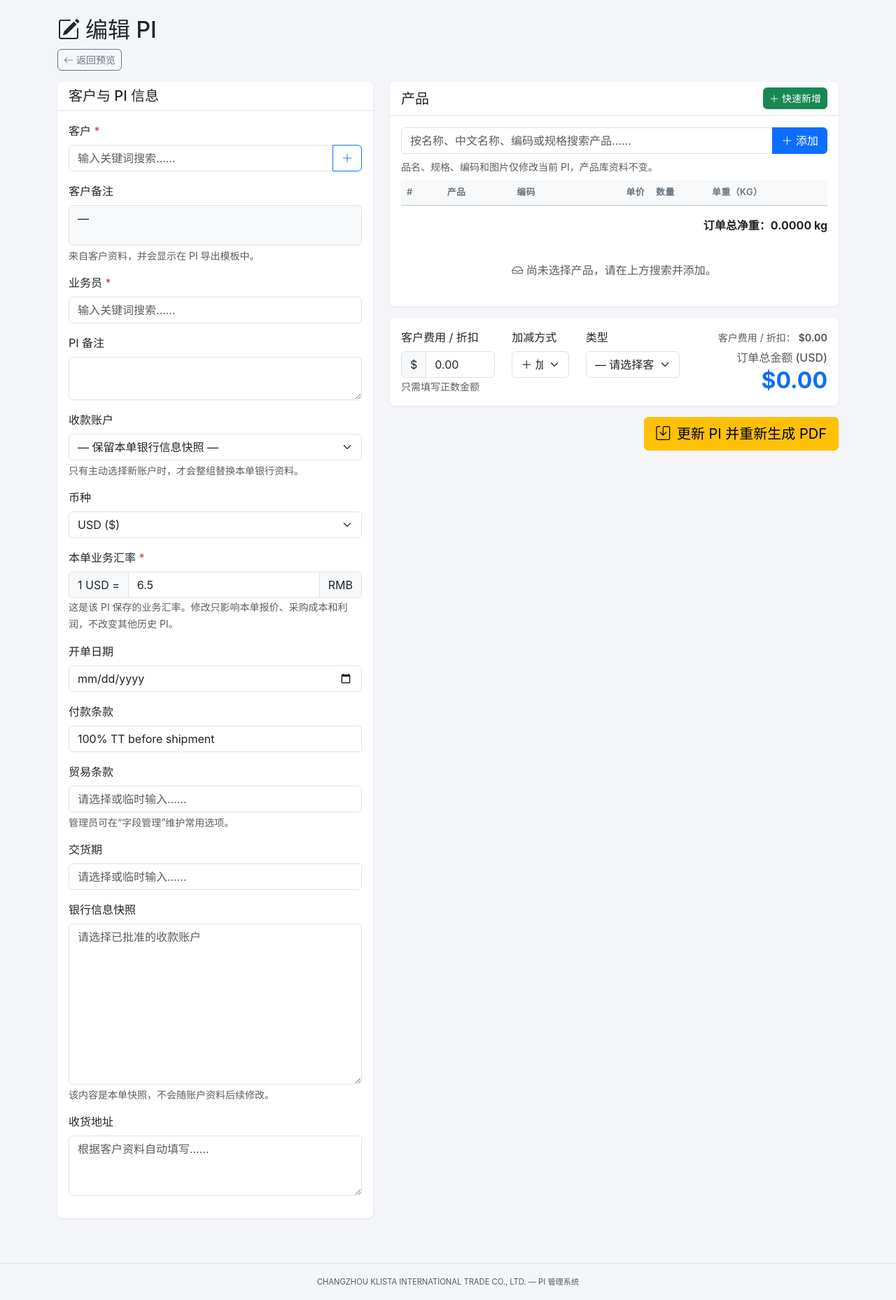
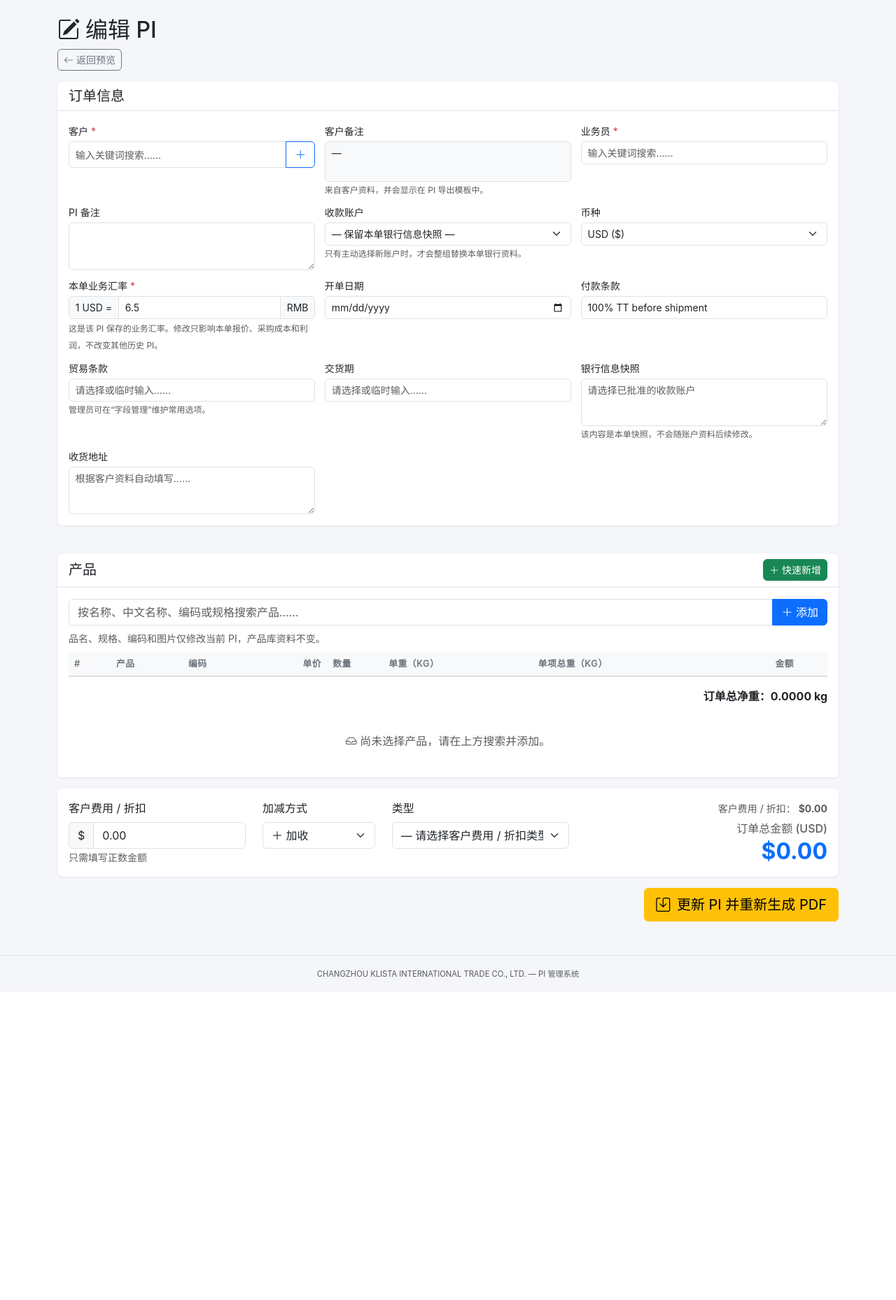
Before and after one commit to fantastic10086-commits/Myweb, a Flask app: template templates/pi_edit.html in a window 1280 px wide. Shown: the part 56-1914 px from the top of the page at 70% size. After the commit the page ends 1454 px from the top, so only its background shows below. Run offline with Flask 3, Linux system fonts and the light colour scheme; the template is opened without the code that fills it: values that come from a table or form of the project are taken from there, others are empty; data comes from the database, SQL or seed files in the repository; parts of the project's set-up code (start-up, migrations or seed data) failed here and were passed over; some libraries are stand-ins or nearby versions.

Commit message:
Stack PI editing information above full width product table

```diff
--- a/templates/pi_edit.html
+++ b/templates/pi_edit.html
@@ -3,6 +3,14 @@
 
 {% block extra_head %}
 <style>
+.pi-edit-info { display:grid; grid-template-columns:repeat(3,minmax(0,1fr)); gap:.65rem .85rem; align-items:start; }
+.pi-edit-info > .mb-3 { min-width:0; margin-bottom:0 !important; position:relative; }
+.pi-edit-info .form-label { font-size:.875rem; margin-bottom:.25rem; }
+.pi-edit-info .form-control, .pi-edit-info .form-select, .pi-edit-info .input-group-text { font-size:.875rem; padding:.3rem .55rem; }
+.pi-edit-info textarea { height:4.25rem; resize:vertical; }
+.pi-edit-info small, .pi-edit-info .form-text { font-size:.75rem; line-height:1.35; }
+@media(max-width:767px) { .pi-edit-info { grid-template-columns:1fr; } }
+
 .sel-price, .sel-qty { -moz-appearance: textfield; appearance: textfield; }
 .sel-price::-webkit-inner-spin-button, .sel-price::-webkit-outer-spin-button,
 .sel-qty::-webkit-inner-spin-button, .sel-qty::-webkit-outer-spin-button { -webkit-appearance: none; margin: 0; }
@@ -480,8 +488,8 @@
 </div>
 {% endif %}
 <form enctype="multipart/form-data" method="post" id="pi-form"><input type="hidden" name="version" value="{{ pi.version or 1 }}"><input type="hidden" name="product_order" id="product_order" value=""><div class="row g-4">
-    <div class="col-lg-5">
-        <div class="card mb-3"><div class="card-header"><h5 class="mb-0">客户与 PI 信息</h5></div><div class="card-body">
+    <div class="col-12">
+        <div class="card mb-3"><div class="card-header"><h5 class="mb-0">订单信息</h5></div><div class="card-body pi-edit-info">
             <div class="mb-3"><label class="form-label">客户 <span class="text-danger">*</span></label><div class="input-group"><input type="text" class="form-control searchable-input pi-structural-control" id="cust_search" placeholder="输入关键词搜索……" autocomplete="off" value="{{ pi.customer.name if pi.customer else '' }}"><select class="form-select d-none pi-structural-control" id="customer_id" name="customer_id" required><option value="">— 请选择客户 —</option>{% for c in customers %}<option value="{{ c.id }}" data-label="{{ c.name }}{% if c.contact_person %} - {{ c.contact_person }}{% endif %}" data-sp="{{ c.salesperson or '' }}" data-address="{{ c.address or '' }}" data-notes="{{ c.notes or '' }}" {% if pi.customer_id == c.id %}selected{% endif %}>{{ c.name }}{% if c.contact_person %} - {{ c.contact_person }}{% endif %}{% if c.country %} ({{ c.country }}){% endif %}</option>{% endfor %}</select><button type="button" class="btn btn-outline-primary pi-structural-control" data-bs-toggle="modal" data-bs-target="#quickAddCustomerModal" title="快速新增客户"><i class="bi bi-plus-lg"></i></button></div><div class="searchable-dropdown dropdown-menu w-100" id="cust_dropdown" style="max-height:200px;overflow-y:auto;"></div></div>
             <div class="mb-3"><label class="form-label">客户备注</label><div id="customer_notes_display" class="form-control bg-light" style="height:auto;min-height:58px;white-space:pre-wrap;">{{ pi.customer.notes if pi.customer and pi.customer.notes else '—' }}</div><div class="form-text">来自客户资料，并会显示在 PI 导出模板中。</div></div>
             <div class="mb-3"><label class="form-label">业务员 <span class="text-danger">*</span></label><input type="text" class="form-control searchable-input pi-structural-control" id="sp_search" placeholder="输入关键词搜索……" autocomplete="off" value="{{ pi.salesperson }}"><select class="form-select d-none pi-structural-control" id="pi_salesperson" name="salesperson" required><option value="">— 请选择 —</option>{% for sp in all_salespersons %}<option value="{{ sp.name }}" data-label="{{ sp.name }}" {% if pi.salesperson == sp.name %}selected{% endif %}>{{ sp.name }}</option>{% endfor %}</select><div class="searchable-dropdown dropdown-menu w-100" id="sp_dropdown" style="max-height:200px;overflow-y:auto;"></div></div>
@@ -503,7 +511,7 @@
         </div>
         </div>
     </div>
-    <div class="col-lg-7">
+    <div class="col-12">
         <div class="card mb-3"><div class="card-header d-flex justify-content-between align-items-center"><h5 class="mb-0">产品</h5><button type="button" class="btn btn-sm btn-success pi-structural-control" data-bs-toggle="modal" data-bs-target="#quickAddProductModal"><i class="bi bi-plus-lg"></i> 快速新增</button></div><div class="card-body">
             <div class="input-group mb-2"><input type="text" class="form-control pi-structural-control" id="product_search" placeholder="按名称、中文名称、编码或规格搜索产品……" autocomplete="off"><button type="button" class="btn btn-primary pi-structural-control" id="add_product_btn"><i class="bi bi-plus-lg"></i> 添加</button></div>
             <div class="table-responsive mt-2" id="selected_products_area"><small class="text-muted d-block mb-2">品名、规格、编码和图片仅修改当前 PI，产品库资料不变。</small>
```
